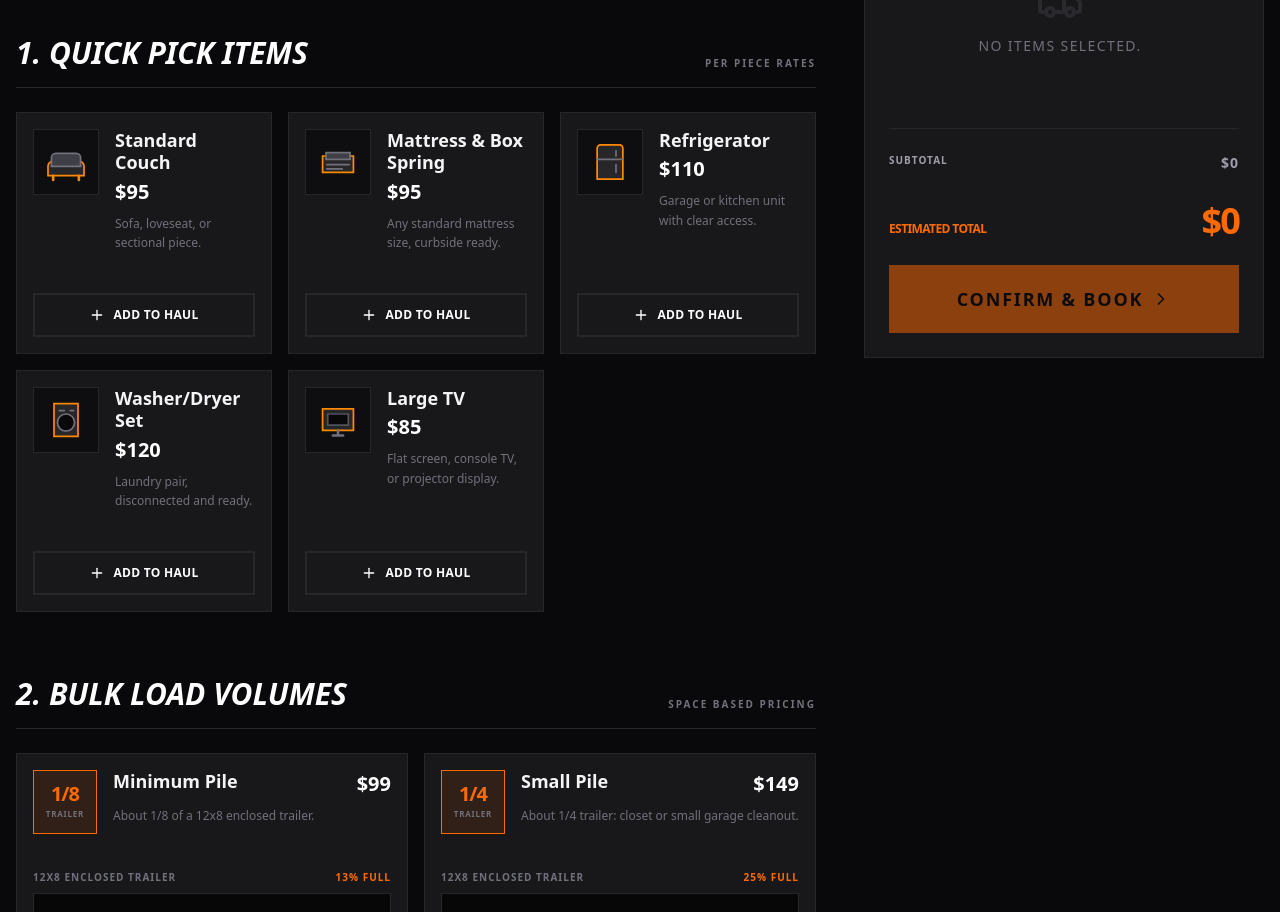
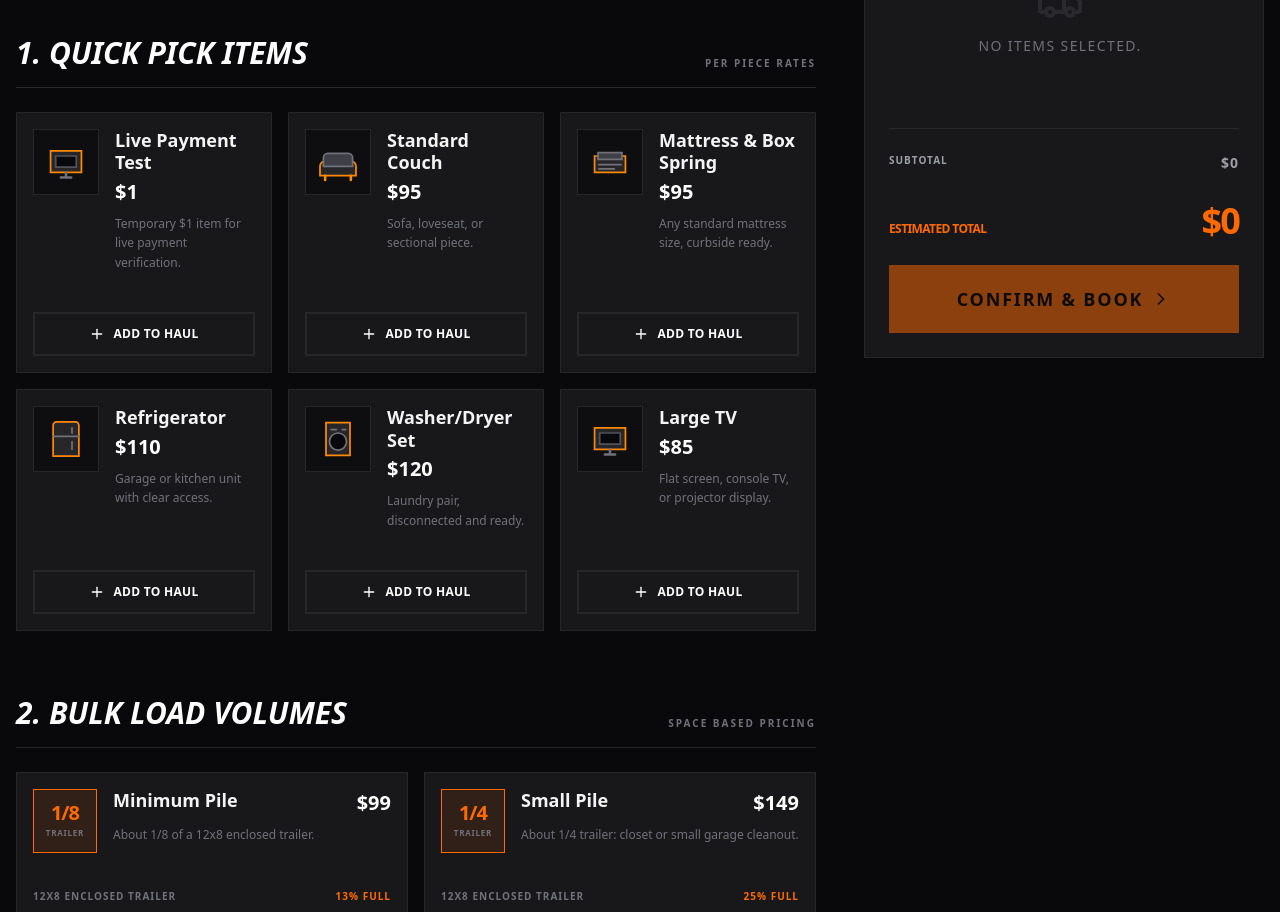
Before and after one commit to ElCibernetico86/junk-ninjas, a React (Vite) app: page / in a window 1280 px wide. Shown: the part 1680-2592 px from the top of the page. Built offline with nearby package versions, Linux system fonts and the light colour scheme.

Commit message:
Add temporary live payment test item

```diff
--- a/src/App.tsx
+++ b/src/App.tsx
@@ -74,6 +74,7 @@ const defaultPickupWindows: AvailabilityWindow[] = [
 ];
 
 const QUICK_ITEMS: Item[] = [
+  { id: 'live_payment_test', name: 'Live Payment Test', price: 1, description: 'Temporary $1 item for live payment verification.', kind: 'tv' },
   { id: 'couch', name: 'Standard Couch', price: 95, description: 'Sofa, loveseat, or sectional piece.', kind: 'couch' },
   { id: 'mattress', name: 'Mattress & Box Spring', price: 95, description: 'Any standard mattress size, curbside ready.', kind: 'mattress' },
   { id: 'fridge', name: 'Refrigerator', price: 110, description: 'Garage or kitchen unit with clear access.', kind: 'fridge' },
```
